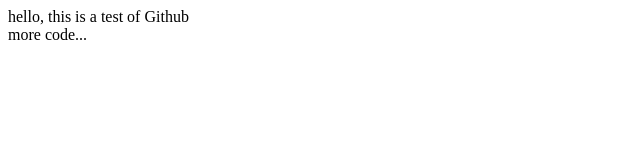
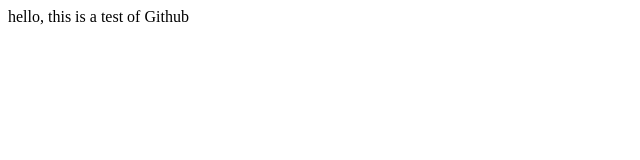
Before and after one commit to AzureBing0125/test.demo, a plain HTML site: page WebContent/index.html in a window 1280 px wide. Shown: the full height of the page, 0-640 px from the left. Drawn offline with Linux system fonts and the light colour scheme.

Commit message:
Revert "more changes to index"
This reverts commit bda4f1d88b72e3866f8aee2c7ccb7c12b0149077.

```diff
--- a/WebContent/index.html
+++ b/WebContent/index.html
@@ -6,7 +6,5 @@
 </head>
 <body>
 	hello, this is a test of Github
-	<br>
-	more code...
 </body>
 </html>
```
